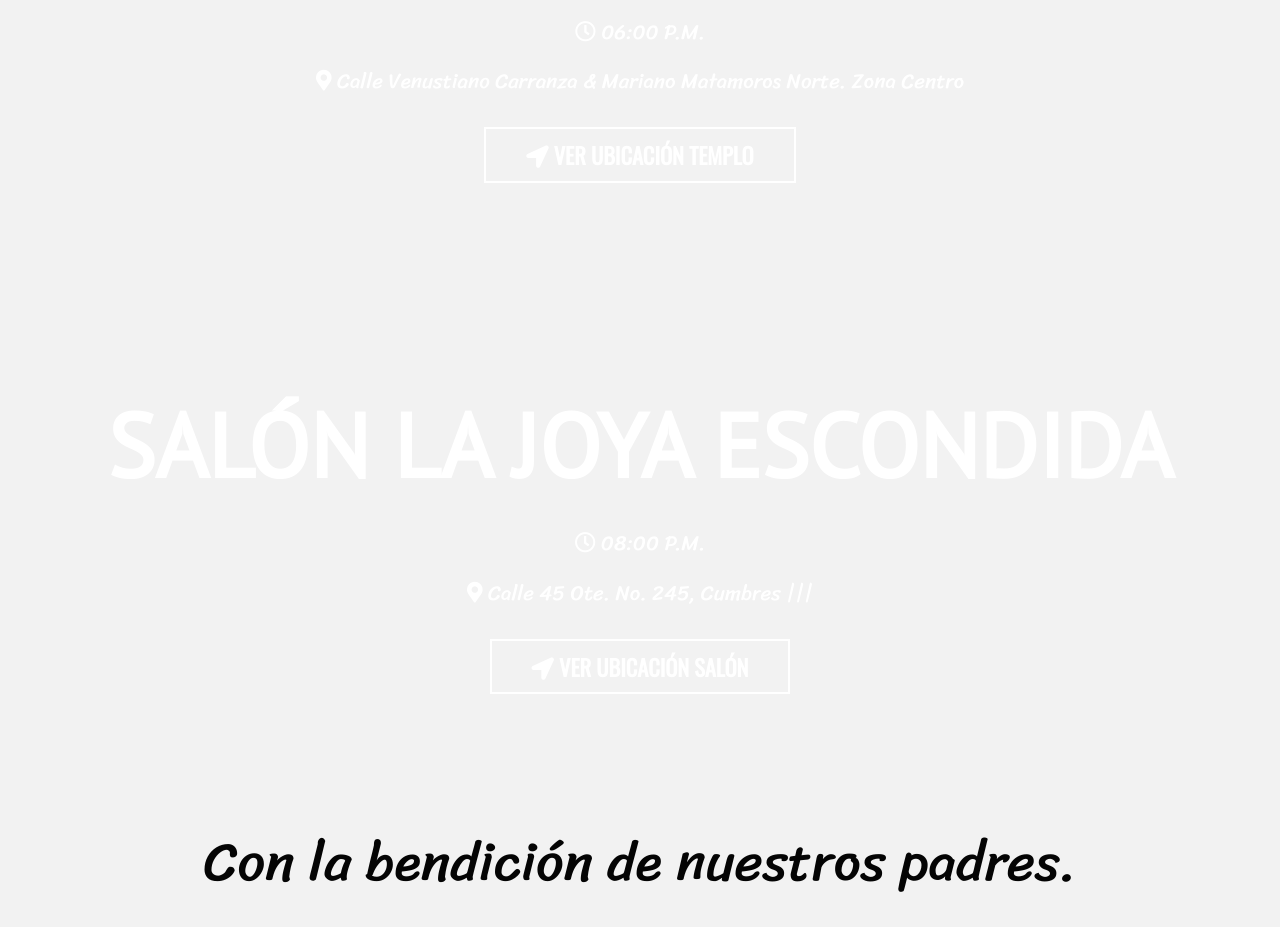
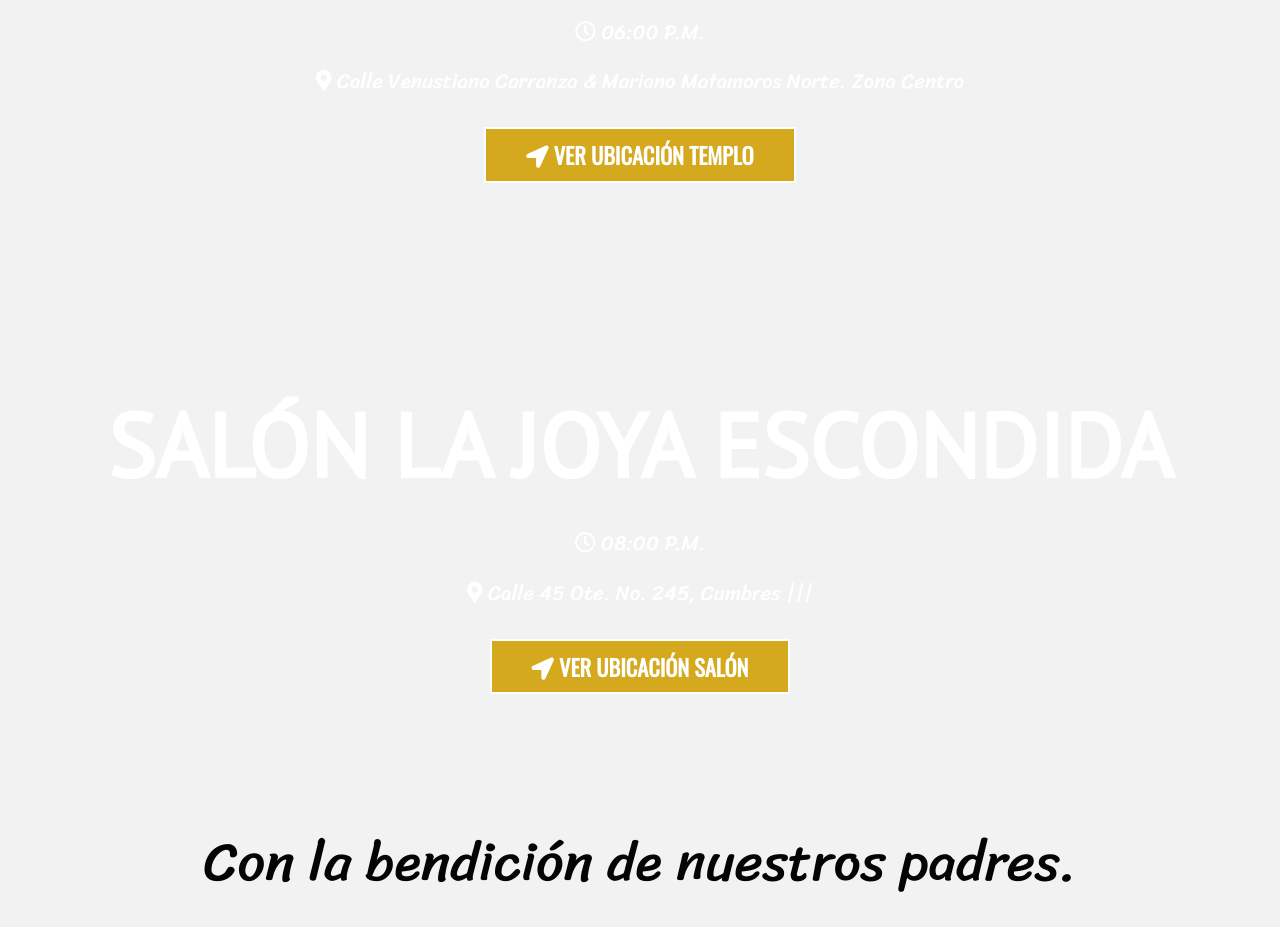
Before and after one commit to RicardoSerrano19/bodaRicardoPaula, a plain HTML site: page index.html in a window 1280 px wide. Shown: the part 1747-2674 px from the top of the page. Drawn offline with nearby package versions, Linux system fonts and the light colour scheme; a web font is replaced by a local one.

Commit message:
fix: ubicacion correcta y color de botones de ubicacion

```diff
--- a/css/main.css
+++ b/css/main.css
@@ -977,6 +977,9 @@ textarea {
     height: auto;
     }
 
+    .gold{
+        background-color: #d4a91e!important;
+    }
     div.newsletter2::before{
         background-image: url(../img/salon.jpg);
         content: '';
--- a/index.html
+++ b/index.html
@@ -62,7 +62,7 @@
             <h3>Templo de Ntra. Sra. Del Rosario</h3>
             <p><i class="far fa-clock"></i> 06:00 P.M.</p>
             <p><i class="fas fa-map-marker-alt"></i> Calle Venustiano Carranza & Mariano Matamoros Norte. Zona Centro</p>
-            <a href="https://maps.app.goo.gl/FFi7xWsAR884F99y6" target="_blank" class="button transparente"><i class="fas fa-location-arrow"></i> Ver Ubicación Templo</a>
+            <a href="https://maps.app.goo.gl/TvDih5VUWtas4zyi7" target="_blank" class="button transparente gold"><i class="fas fa-location-arrow"></i> Ver Ubicación Templo</a>
         </div>
     </div><!--.newsletter-->
 
@@ -72,7 +72,7 @@
             <h3>Salón La Joya Escondida</h3>
             <p><i class="far fa-clock"></i> 08:00 P.M.</p>
             <p><i class="fas fa-map-marker-alt"></i> Calle 45 Ote. No. 245, Cumbres |||</p>
-            <a href="https://maps.app.goo.gl/DYaUPYQNyuMyqNtx8" target="_blank" class="button transparente"><i class="fas fa-location-arrow"></i> Ver Ubicación Salón</a>
+            <a href="https://maps.app.goo.gl/FFi7xWsAR884F99y6" target="_blank" class="button transparente gold"><i class="fas fa-location-arrow"></i> Ver Ubicación Salón</a>
         </div>
     </div><!--.newsletter2-->
 
```
